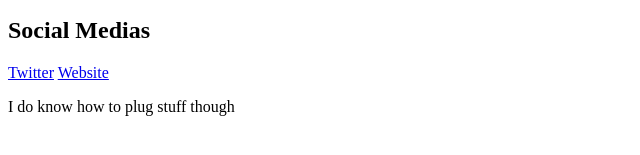
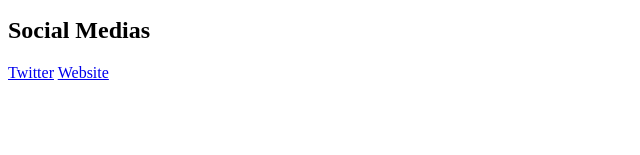
Before and after one commit to chrismatias/chrismatias.github.io, a plain HTML site: page index.html in a window 1280 px wide. Shown: the part 421-576 px from the top of the page, without its empty margins (0-640 px from the left). Drawn offline with Linux system fonts and the light colour scheme.

Commit message:
Update index.html

```diff
--- a/index.html
+++ b/index.html
@@ -10,6 +10,6 @@
 	<h2>Social Medias</h2>
 	<a href="https://twitter.com/chris_matias_" target="_blank">Twitter</a>
 	<a href="https://chrismatias.github.io/" target="_blank">Website</a>
-		<p>I do know how to plug stuff though</p>
+
 </main>
 </html>
```
